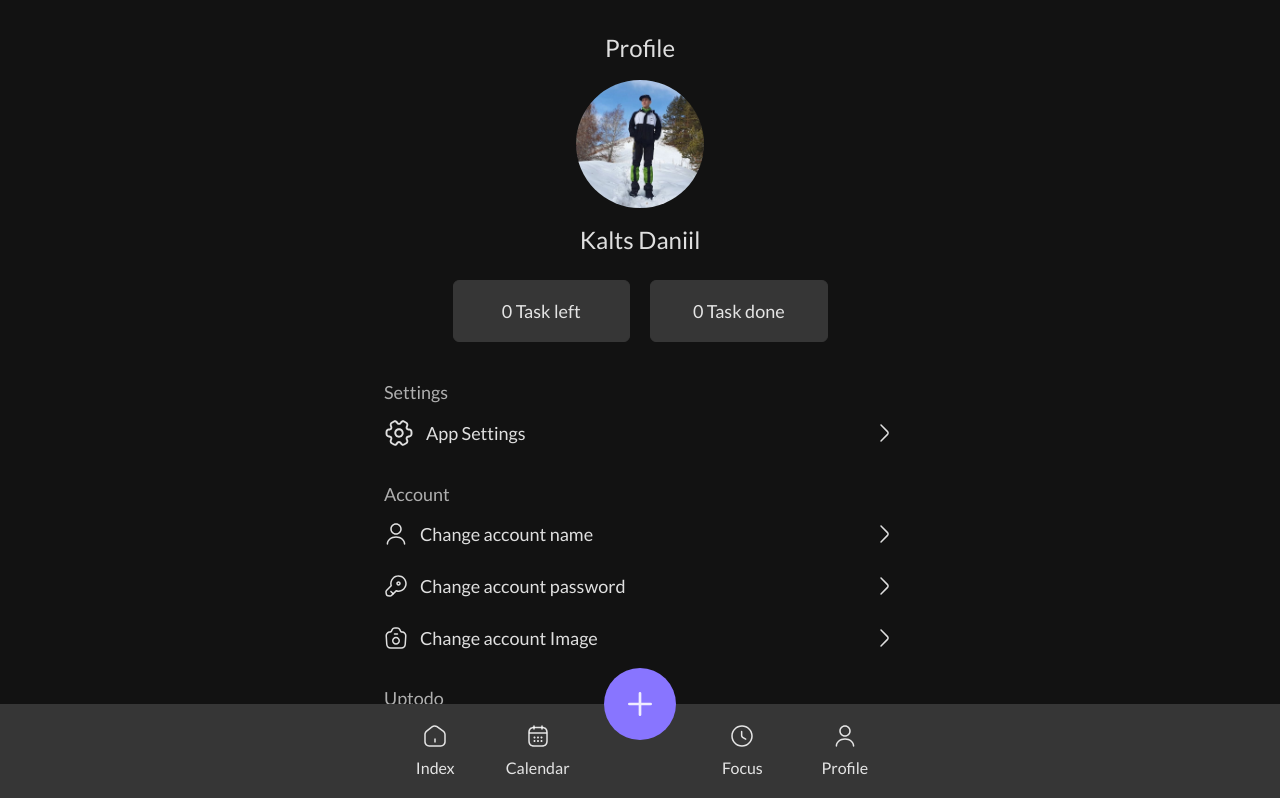
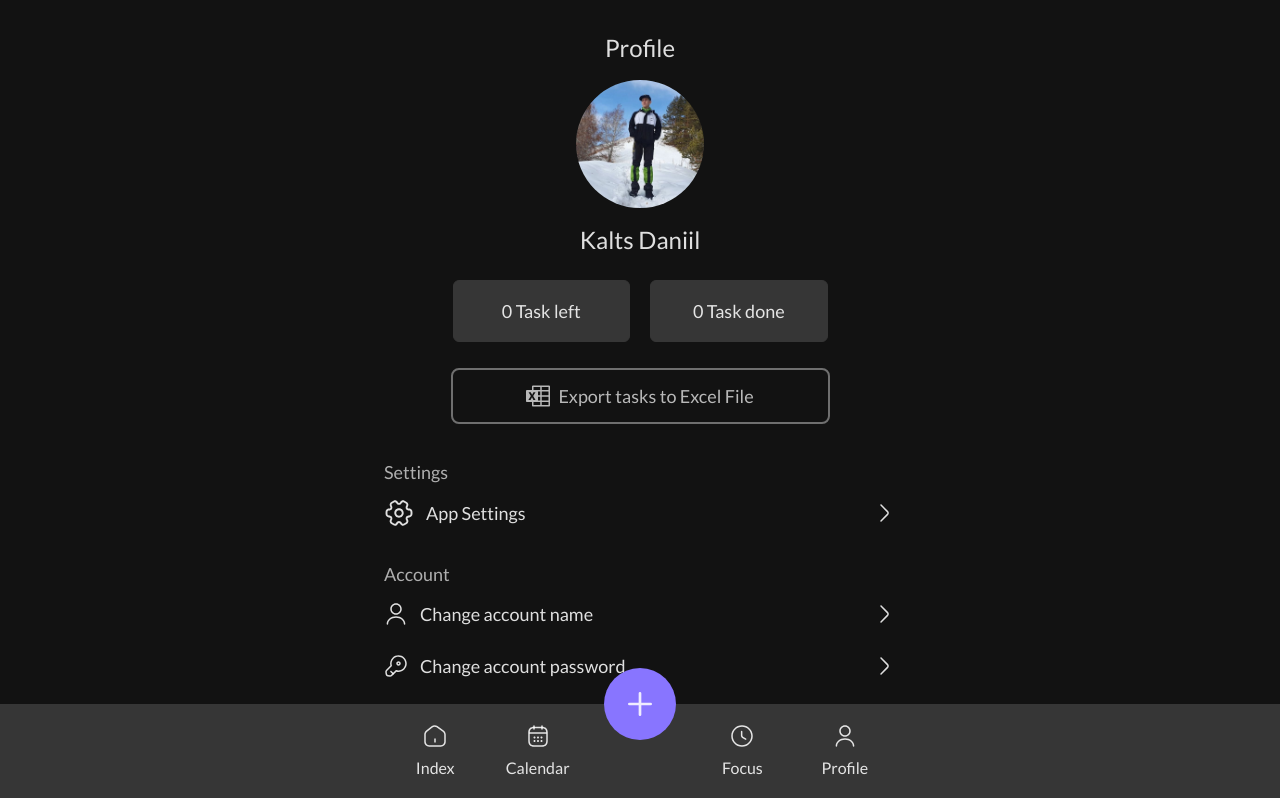
Before and after one commit to DaniilKalts/uptodo, a Next.js app: page /profile in a window 1280 px wide. Shown: the top 798 px of the page. Built offline with nearby package versions, Linux system fonts and the light colour scheme.

Commit message:
Fixed UI problem at Profile Page

```diff
--- a/src/app/(userPages)/profile/page.tsx
+++ b/src/app/(userPages)/profile/page.tsx
@@ -1,3 +1,4 @@
+/* eslint-disable no-alert */
 /* eslint-disable @typescript-eslint/indent */
 
 'use client';
@@ -168,17 +169,26 @@ const Profile = () => {
                 </p>
               </div>
             </div>
-            {(storeIncompletedTasks.length || storeCompletedTasks.length) &&
-            mounted ? (
-              <div className="mt-7 flex w-full max-w-[375px] justify-center">
+
+            <div className="mt-7 flex w-full max-w-[375px] justify-center">
+              {(storeIncompletedTasks.length || storeCompletedTasks.length) &&
+              mounted ? (
                 <Button
                   label="Export tasks to Excel File"
                   icon={SiMicrosoftexcel}
                   onClick={exportExcelFile}
                   outline="gray"
                 />
-              </div>
-            ) : null}
+              ) : (
+                <Button
+                  label="Export tasks to Excel File"
+                  icon={SiMicrosoftexcel}
+                  onClick={() => {}}
+                  outline="gray"
+                  disabled
+                />
+              )}
+            </div>
           </header>
           <main className="mt-4 flex w-full max-w-lg flex-col justify-start">
             <section className="mt-5">
```
